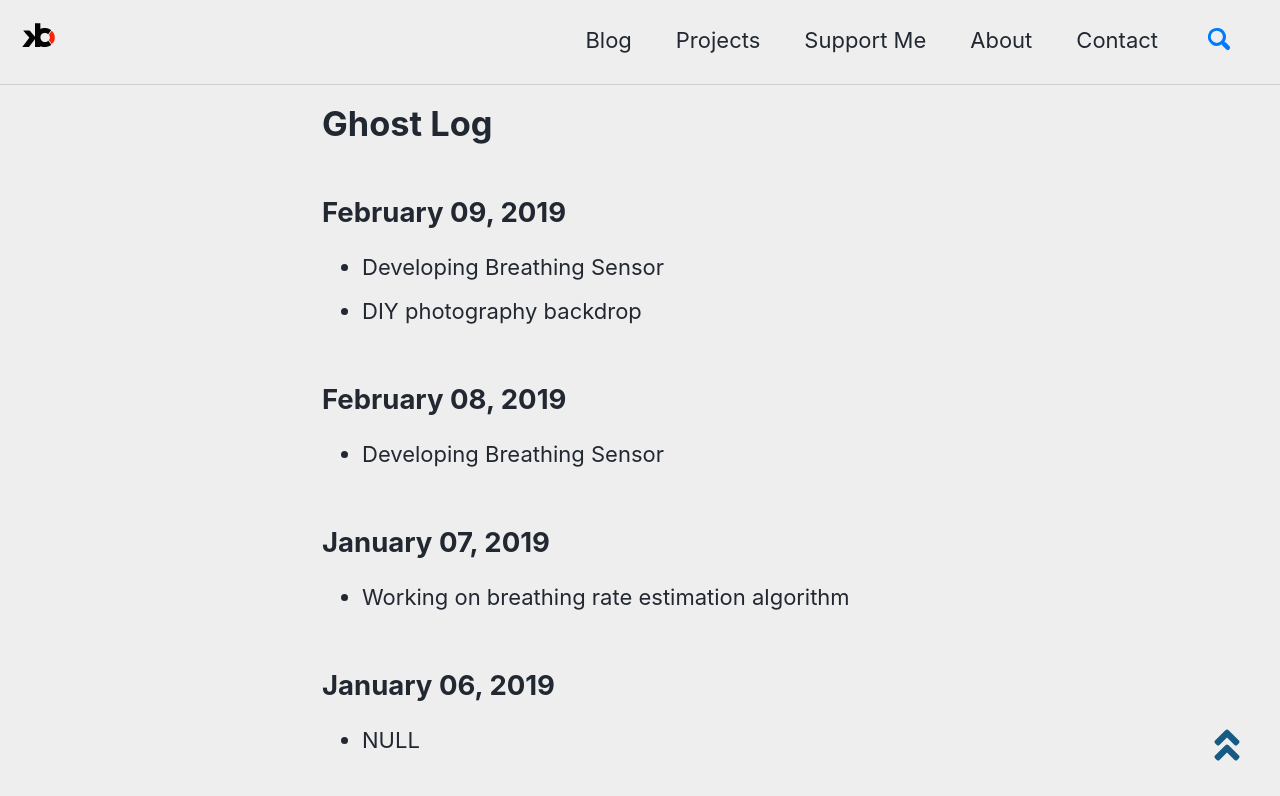
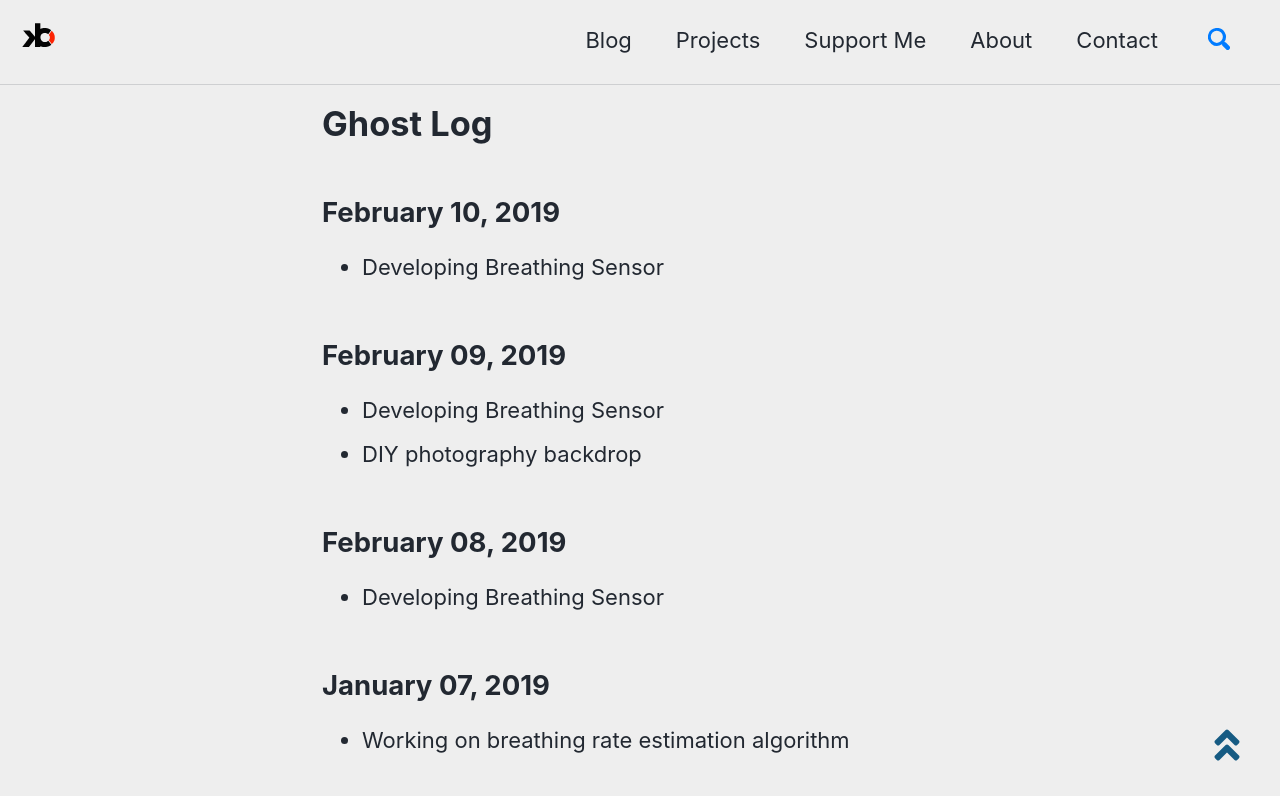
Before and after one commit to kulbhushanchand/kulbhushanchand.github.io-v2, a Jekyll site: the page built from _pages/main/log.md, in a window 1280 px wide and 900 px high, cut to the strip 104-900 px from the top of the window. Built offline with Jekyll 4.4.1, drawn with Linux system fonts in a browser that asks for light colours; cached includes are drawn as plain includes; comment, search, counter and statistics services are not loaded; a style sheet for code colours, icons or effects is not loaded.

Commit message:
Update log.md

```diff
--- a/_pages/main/log.md
+++ b/_pages/main/log.md
@@ -16,6 +16,9 @@ toc: false
 
 
 {% assign dateFormat = '%B %d, %Y' %}
+
+## {{ "2019-02-10" | date: dateFormat }}
+- Developing Breathing Sensor
 
 ## {{ "2019-02-09" | date: dateFormat }}
 - Developing Breathing Sensor
```
